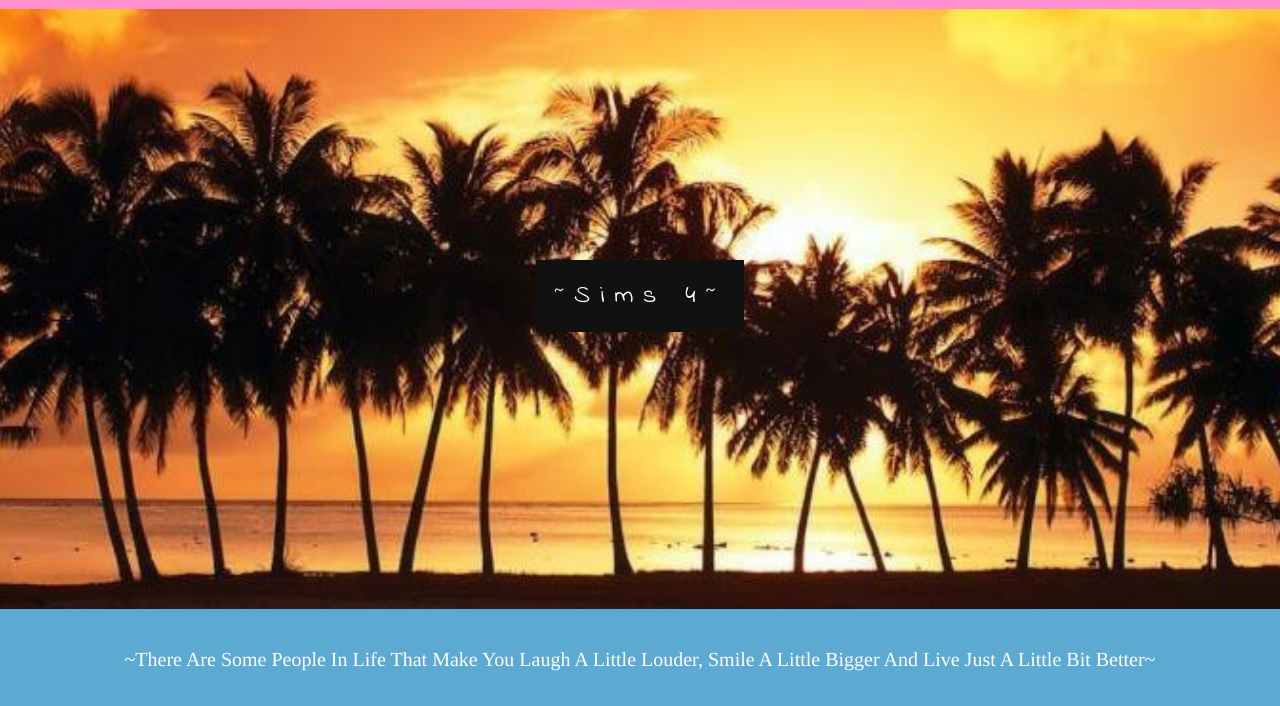
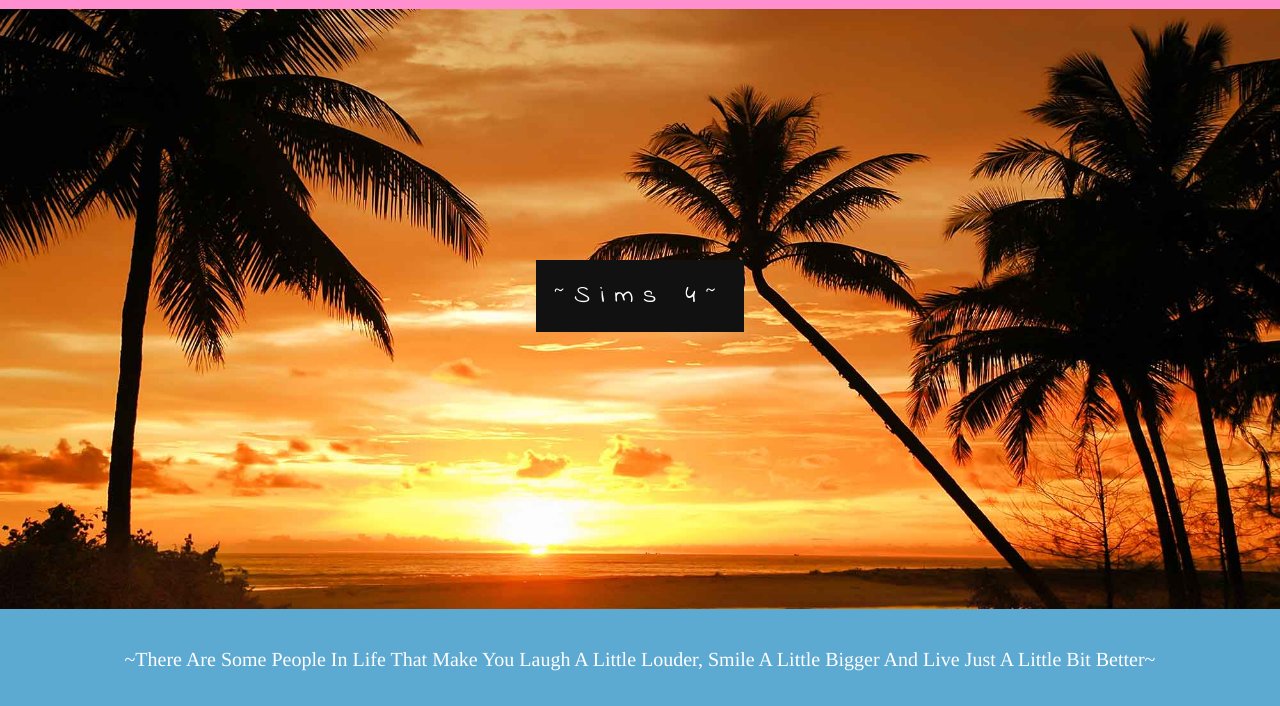
Before and after one commit to nabilasundman/hemsida, a plain HTML site: page menyval3.html in a window 1280 px wide. Shown: the part 41-747 px from the top of the page. Drawn offline with Linux system fonts and the light colour scheme.

Commit message:
changed 1 picture im menyval3 and added 1 picture

```diff
--- a/css/style.css
+++ b/css/style.css
@@ -61,7 +61,7 @@ a {
   background-image: url("../bilder/palm.jpg");
 }
 #bild5{
-  background-image: url("../bilder/solnedgong.jpg");
+  background-image: url("../bilder/bob.jpg");
 }
 
 .scroll-box{
```
Also changed, not shown: bilder/bob.jpg (added).
